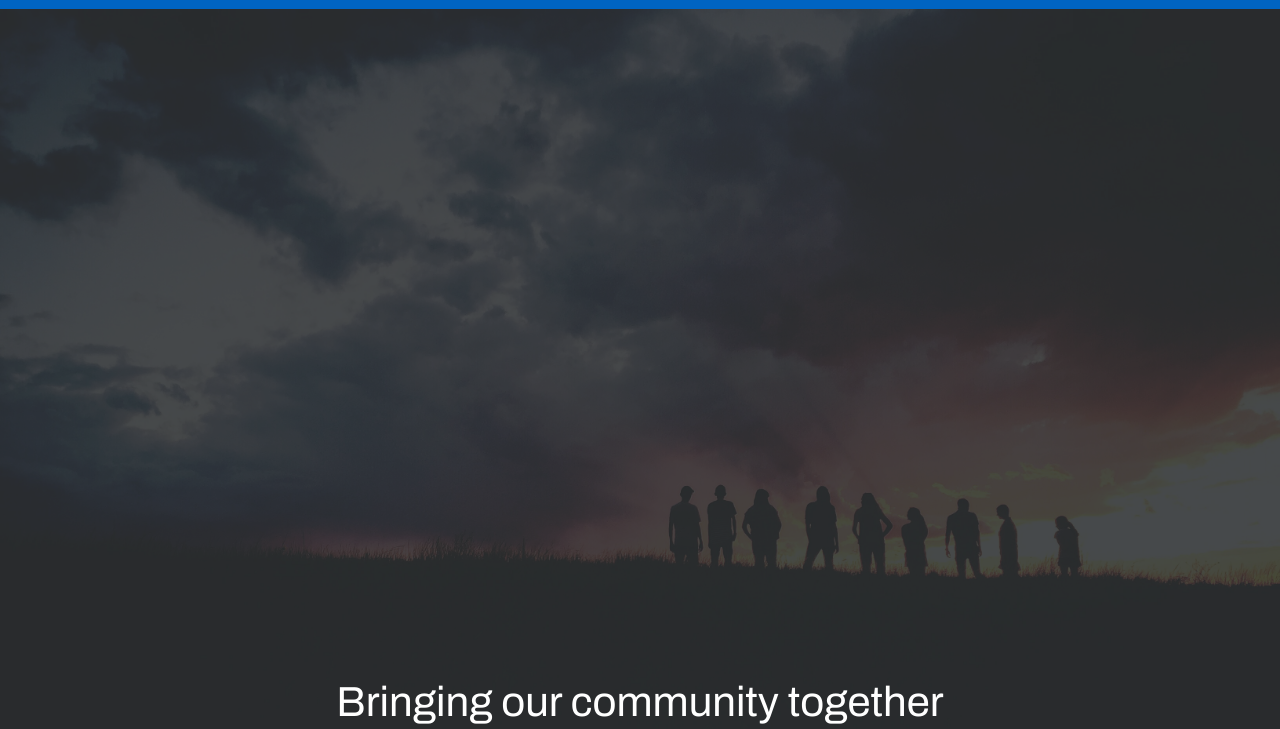
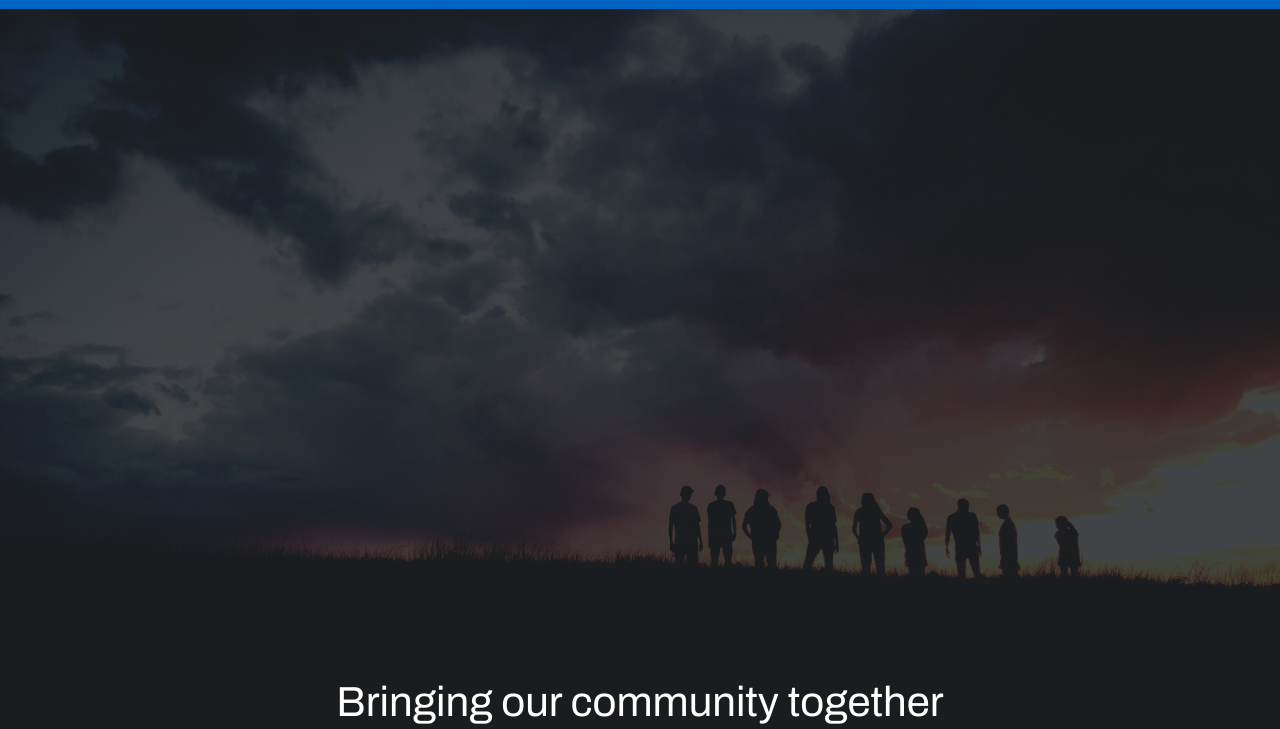
Before and after one commit to garzoku/pepsi_connect, a plain HTML site: page index.html in a window 1280 px wide. Shown: the part 71-800 px from the top of the page. Drawn offline with nearby package versions, Linux system fonts and the light colour scheme.

Commit message:
fix image contrast

```diff
--- a/index.css
+++ b/index.css
@@ -94,7 +94,7 @@ a:hover {
 }
 .image-mask {
     position: absolute;
-    background-color: hsla(209, 15%, 10%, 0.7);
+    background-color: hsla(209, 15%, 10%, 0.8);
     top:0;
     right:0;
     bottom:0;
@@ -106,10 +106,10 @@ a:hover {
     display: flex;
     position: relative;
     border-bottom: 8px solid #ffffff;
+    background-color: #292b2d;
 }
 .heroimage {
     width: 100%;
-    filter: contrast(50%)
 }
 .hero-action {
     display: flex;
```
